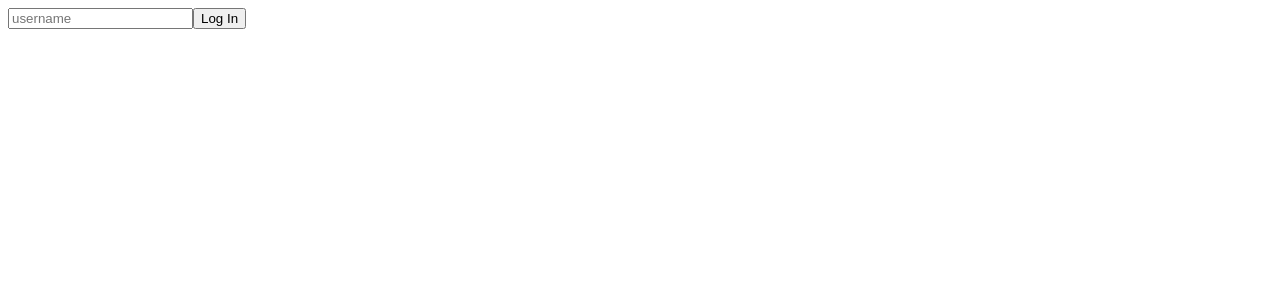
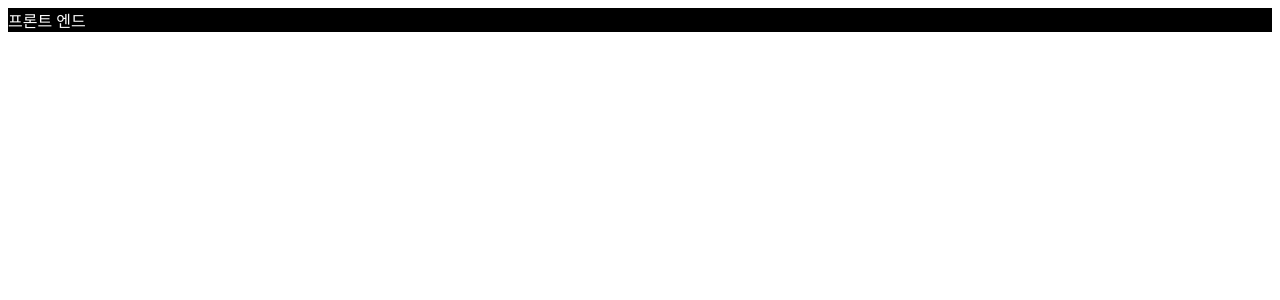
Before and after one commit to maengseonu/React-CoinTracker, a React (Create React App) app: page / in a window 1280 px wide. Shown: the top 300 px of the page. Built offline with nearby package versions, Linux system fonts and the light colour scheme.

Commit message:
TypeScript-Themes

```diff
--- a/src/App.tsx
+++ b/src/App.tsx
@@ -1,29 +1,17 @@
-import React, { useState } from "react";
+import styled from "styled-components";
+
+const Container = styled.div`
+  background-color: ${(props) => props.theme.bgColor};
+`;
+const H1 = styled.div`
+  color: ${(props) => props.theme.textColor};
+`;
 
 function App() {
-  const [value, setValue] = useState("");
-  const onChange = (event: React.FormEvent<HTMLInputElement>) => {
-    const {
-      currentTarget: { value },
-    } = event;
-    setValue(value);
-  };
-  const onSubmit = (event: React.FormEvent<HTMLFormElement>) => {
-    event.preventDefault();
-    console.log("hello", value);
-  };
   return (
-    <div>
-      <form onSubmit={onSubmit}>
-        <input
-          value={value}
-          onChange={onChange}
-          type="text"
-          placeholder="username"
-        />
-        <button>Log In</button>
-      </form>
-    </div>
+    <Container>
+      <H1>프론트 엔드</H1>
+    </Container>
   );
 }
 
--- a/src/index.tsx
+++ b/src/index.tsx
@@ -1,10 +1,14 @@
 import React from "react";
 import ReactDOM from "react-dom";
+import { ThemeProvider } from "styled-components";
 import App from "./App";
+import { darkTheme, lightTheme } from "./theme";
 
 ReactDOM.render(
   <React.StrictMode>
-    <App />
+    <ThemeProvider theme={darkTheme}>
+      <App />
+    </ThemeProvider>
   </React.StrictMode>,
   document.getElementById("root")
 );
--- /dev/null
+++ b/src/theme.ts
@@ -0,0 +1,13 @@
+import { DefaultTheme } from "styled-components";
+
+export const lightTheme: DefaultTheme = {
+  bgColor: "white",
+  textColor: "black",
+  btnColor: "tomato",
+};
+
+export const darkTheme: DefaultTheme = {
+  bgColor: "black",
+  textColor: "white",
+  btnColor: "teal",
+};
```
Also changed, not shown: src/styled.d.ts (added, +9 -0 lines).
